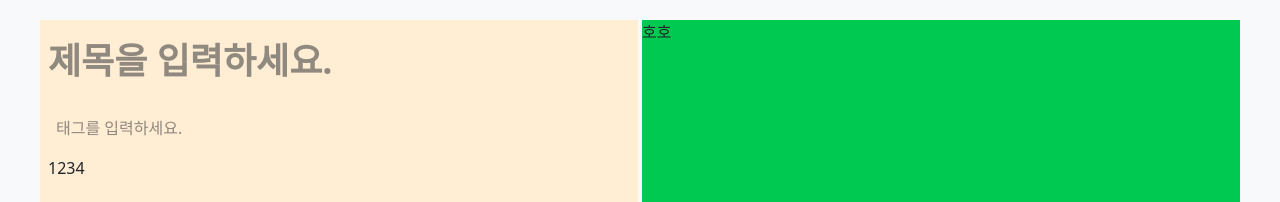
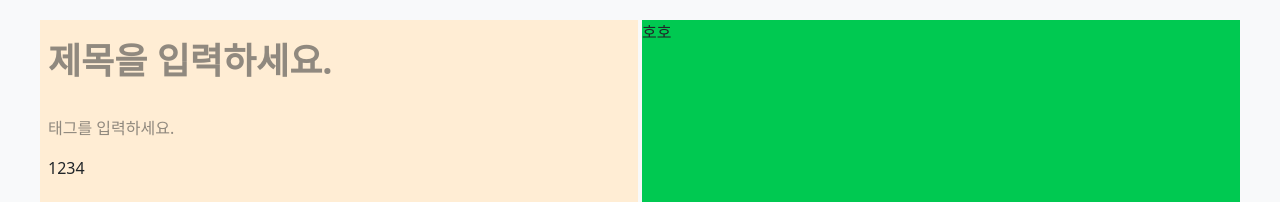
Before and after one commit to postify-repository/client, a Next.js app: page /write in a window 1280 px wide. Shown: the top 202 px of the page. Built offline with nearby package versions, Linux system fonts and the light colour scheme.

Commit message:
design: 태그와 input태그 배치 수정

```diff
--- a/src/app/(nolayout)/(postwrite)/write/page.tsx
+++ b/src/app/(nolayout)/(postwrite)/write/page.tsx
@@ -21,7 +21,7 @@ export default function WritePage() {
         />
         {/* 태그 */}
         <div className="flex gap-2 w-full">
-          <div className="flex items-center gap-2 w-full flex-wrap">
+          <div className="flex items-center gap-2 w-full">
             <div className="flex items-center gap-2 justify-start flex-wrap w-auto">
               {tagItems.map((tag, index) => (
                 <PostTag
@@ -32,12 +32,14 @@ export default function WritePage() {
                   setTagItems={setTagItems}
                 />
               ))}
-            </div>
               <input
                 placeholder="태그를 입력하세요."
                 className="flex-1 w-full py-1 focus:outline-none"
                 onKeyDown={(e) => {
-                if (e.key === "Enter" && e.currentTarget.value.trim() !== "") {
+                  if (
+                    e.key === "Enter" &&
+                    e.currentTarget.value.trim() !== ""
+                  ) {
                     e.preventDefault();
                     const newTag = e.currentTarget.value.trim().toLowerCase();
                     if (!tagItems.includes(newTag)) {
@@ -47,6 +49,7 @@ export default function WritePage() {
                   }
                 }}
               />
+            </div>
           </div>
         </div>
         {/* 내용 */}
```
Lines whose indentation alone changed are shown as unchanged.
